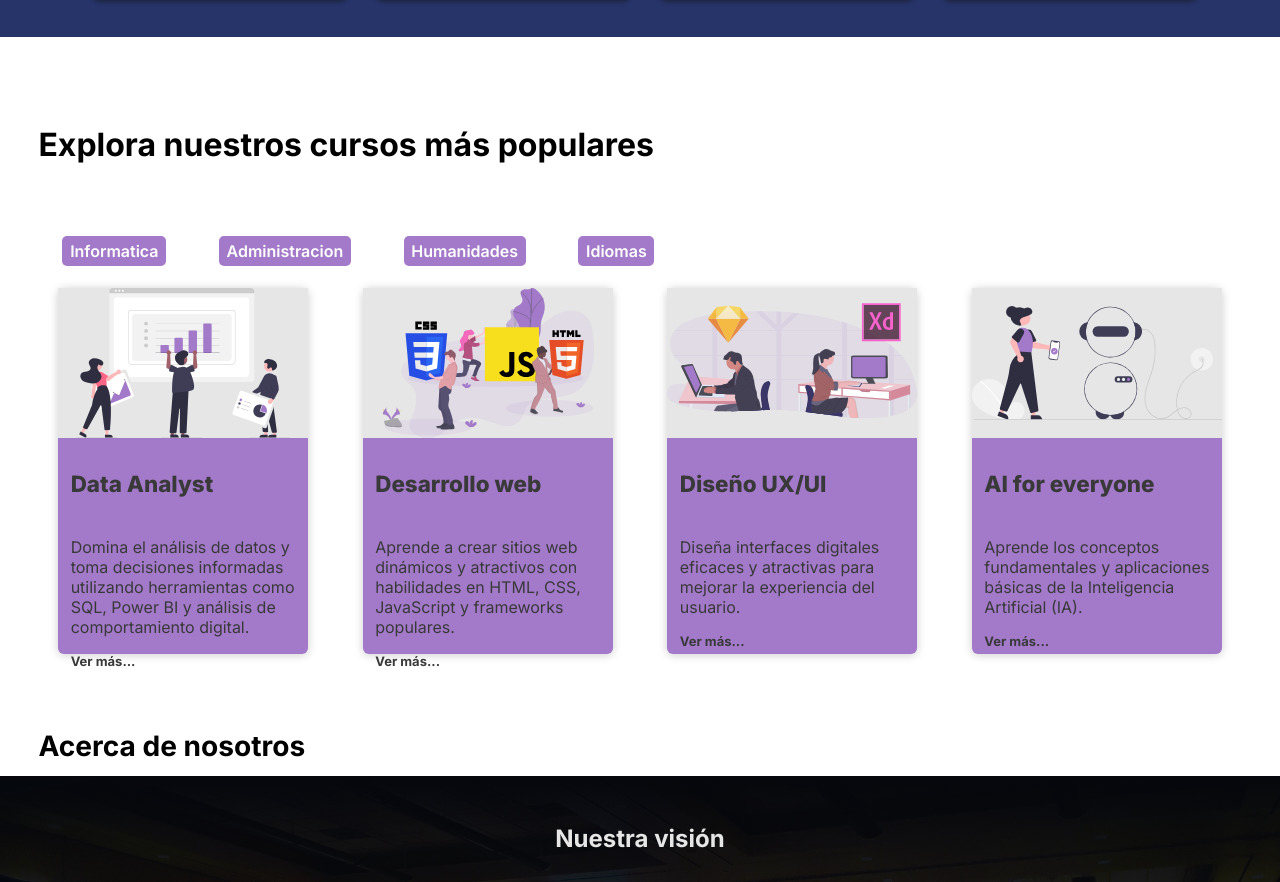
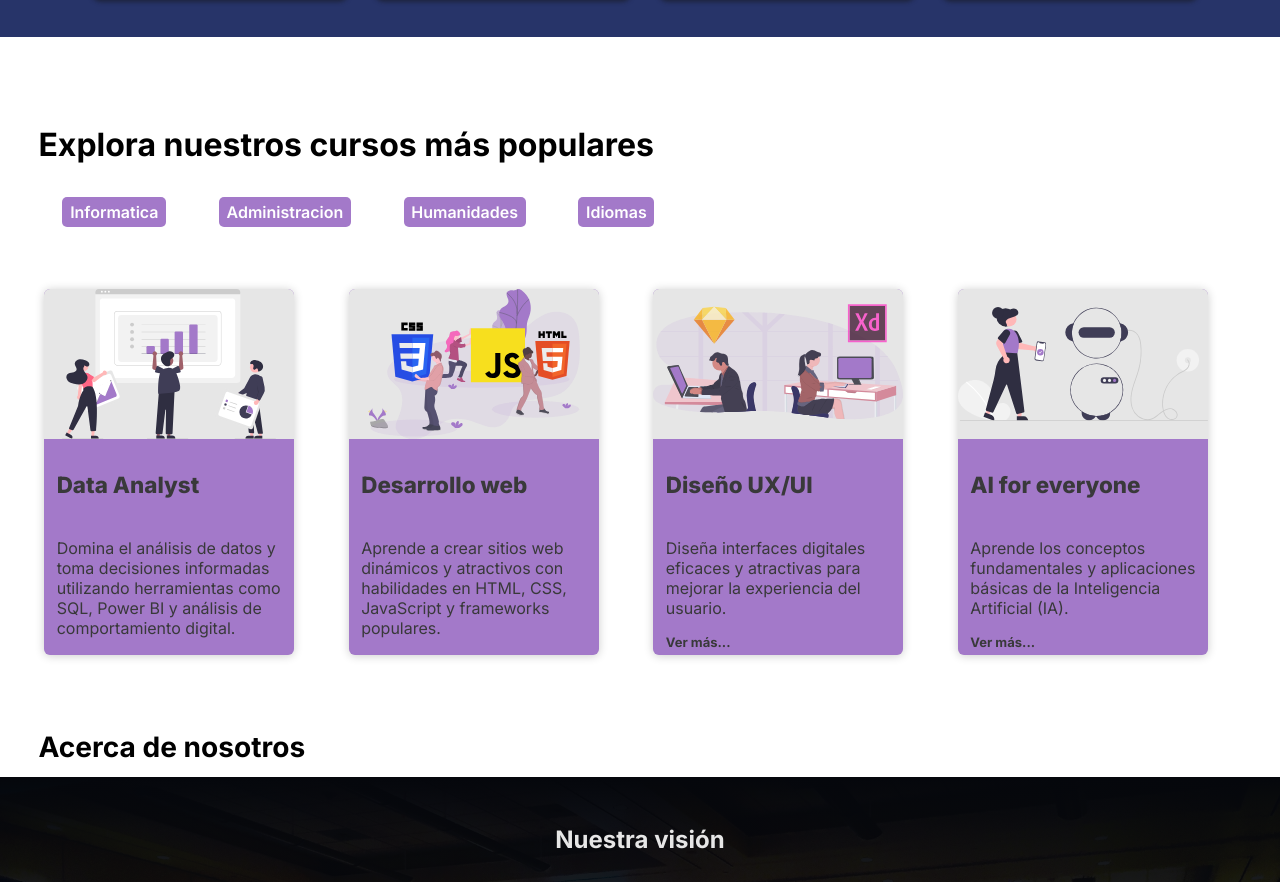
Before and after one commit to DesuZaGeru2/TrabajoFinal, a plain HTML site: page index.html in a window 1280 px wide. Shown: the part 1055-1937 px from the top of the page. Drawn offline with nearby package versions, Linux system fonts and the light colour scheme.

Commit message:
Update style.css
section cursos agregada

```diff
--- a/css/style.css
+++ b/css/style.css
@@ -177,12 +177,16 @@ margin-bottom: 2vh;
 .section-cursos{
     display: flex;
     flex-direction: column;
+    justify-content: space-between;
+    gap: 5vh;
     margin-top: 8vh;
     padding: 1vh 3vw;
 }
 
 .section-cursos h3 {
+    justify-content: center;
     font-size: 2em;
+    position: absolute;
     margin-top: auto;
 }
 
@@ -215,31 +219,34 @@ margin-bottom: 2vh;
     height: fit-content;
     margin: auto;
     display: grid;
-    grid-template-columns: repeat(auto-fit, minmax(min(250px,100%), 1fr));
+    grid-template-columns: repeat(4, 1fr);
     grid-gap: 15px;
-    justify-items: center;
+    grid-auto-rows: minmax(100px, auto);
+    position: relative;
 }
 
 .cursos {
+    min-width: 220px;
     max-width: 250px;
     height: 366px;
     margin: 5% 2% 1% 2%;
     border-radius: 6px;
+    overflow: hidden;
     background: #a379c9;
-     box-shadow: 0px 1px 10px rgba(0, 0, 0, 0.2);
-    cursor: default; /* para que no muestre el cursor de texto */
+    box-shadow: 0px 1px 10px rgba(0, 0, 0, 0.2);
+    cursor: default; /* para que no muestre el cursos de texto */
     transition: all 400ms ease;
-}
-
-.cursos:hover {
-    transform: translateY(-5px);
-    box-shadow: 0 8px 16px rgba(0, 0, 0, 0.2);
 }
 
 .cursos img {
     background-color: #e6e6e6;
     width: 100%;
     height: 150px; /* ver figma */
+}
+
+.cursos:hover {
+    transform: translateY(-5px);
+    box-shadow: 0 8px 16px rgba(0, 0, 0, 0.2);
 }
 
 .cursos h4{
@@ -262,6 +269,7 @@ margin-bottom: 2vh;
 .cursos a:hover{
     color: #273469;
 }
+
 
 .contenido h4,
 .contenido p,
```
